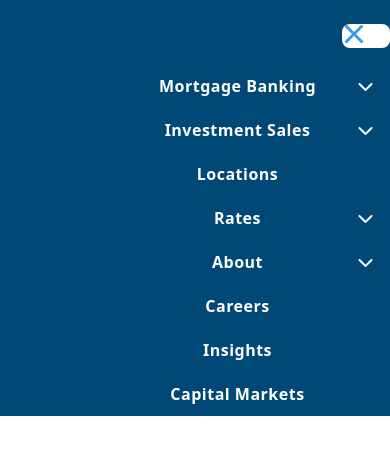
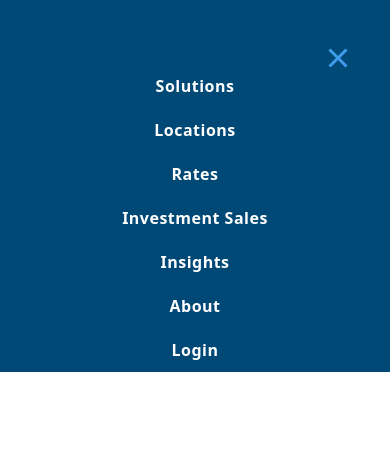
Before and after one commit to jhs129/bwe-poc, a Next.js app: page /test in a window 390 px wide. Both pictures are taken after a click on the button "hamburger menu". Shown: the top 454 px of the page. Built offline with nearby package versions, Linux system fonts and the light colour scheme.

Commit message:
working version

```diff
--- a/components/layout/footer.jsx
+++ b/components/layout/footer.jsx
@@ -9,6 +9,13 @@ function Footer(props) {
     navItems = getDefaultContent();
   } else {
     navItems = props.navigation;
+  }
+
+  let logo;
+  if (!props.logo) {
+    logo = "/images/bwe-logo-white.webp";
+  } else {
+    logo = props.logo;
   }
 
   let socialLinks;
@@ -51,7 +58,7 @@ function Footer(props) {
       <footer className="p-4 flex flex-row mx-auto space-x-8">
         <div id="logo" className="flex flex-col">
           <Image
-            src="/images/bwe-logo-white.webp"
+            src={logo}
             alt="Logo"
             width={150}
             height={65}
--- a/components/layout/header.content.jsx
+++ b/components/layout/header.content.jsx
@@ -56,6 +56,8 @@ const content = {
     }
 
 
+
+
 export function getDefaultContent() {
   return content.data;
 }
--- a/components/layout/header.jsx
+++ b/components/layout/header.jsx
@@ -12,6 +12,13 @@ function Header(props) {
     navigation = getDefaultContent();
   } else {
     navigation = props.navigation;
+  }
+
+  let mobileNavigation;
+  if(!props.mobileNavigation ) {
+    mobileNavigation = getDefaultContent();
+  } else {
+    mobileNavigation = props.mobileNavigation;
   }
 
   let logoImage = "/logo-prod.webp";
@@ -68,13 +75,13 @@ function Header(props) {
             {/*  Hamburger Button */}
             <div
               id="hamburger-div"
-              className="absolute right-0 top-6 md:flex md:items-center md:justify-end bg-primaryLight"
+              className={`absolute right-4 top-12 md:flex md:items-center md:justify-end${ isOpen ? " bg-nav1" : " bg-primaryLight"}`}
             >
               <button
                 id="menu-btn"
                 aria-label="hamburger menu"
-                className={`block md:hidden hamburger bg-primaryLight hover:bg-primaryLight focus:outline-none ${
-                  isOpen ? "open hover:bg-nav1" : ""
+                className={`block md:hidden hamburger  focus:outline-none ${
+                  isOpen ? "open bg-nav1 hover:bg-nav1" : " bg-primaryLight hover:bg-primaryLight "
                 }`}
                 type="button"
                 onClick={() => {
@@ -97,7 +104,7 @@ function Header(props) {
             className="flex flex-col items-end pt-4 w-full self-start md:max-w-full"
           >
             {/* Navigation */}
-            <nav>
+            <nav className="mx-auto md:mx-0">
               {/* Desktop Navigation */}
 
               <div id="desktop-nav" className="hidden md:flex md:flex-row">
@@ -143,7 +150,7 @@ function Header(props) {
                 id="mobile-nav"
                 className="hidden flex-col bg-nav1 text-primaryLight font-sans tracking-wide mx-auto md:hidden"
               >
-                <MobileNav />
+                <MobileNav navigation={mobileNavigation}/>
               </div>
             </nav>
           </div>
--- /dev/null
+++ b/components/layout/mobile-nav.content.jsx
@@ -0,0 +1,104 @@
+const content = {
+    "lastUpdatedBy": "YKRZYQ4lx5hVipxOABWD0DaLFRZ2",
+    "folders": [],
+    "data": {
+      "group": [
+        {
+          "level1": [
+            {
+              "text": "Mortgage Banking",
+              "level2": [
+                {
+                  "src": "/property-types",
+                  "text": "Property Types"
+                },
+                {
+                  "src": "/finance-options",
+                  "text": "Finance Options"
+                }
+              ]
+            },
+            {
+              "text": "Investment Sales",
+              "level2": [
+                {
+                  "src": "/available-properties",
+                  "text": "Available Properties"
+                }
+              ]
+            },
+            {
+              "text": "Rates",
+              "level2": [
+                {
+                  "src": "https://www.bwe.com/weekly-rates",
+                  "text": "Market Rate"
+                },
+                {
+                  "src": "https://www.bwe.com/affordable-rates",
+                  "text": "Affordable Multifamily"
+                }
+              ]
+            },
+            {
+              "text": "About",
+              "level2": [
+                {
+                  "src": "https://www.bwe.com/ourpeople",
+                  "text": "Culture"
+                },
+                {
+                  "src": "https://www.bwe.com/dei",
+                  "text": "DE&I"
+                },
+                {
+                  "src": "https://www.bwe.com/rankings",
+                  "text": "Rankings"
+                },
+                {
+                  "src": "https://www.bwe.com/board-of-directors",
+                  "text": "Board of Directors"
+                },
+                {
+                  "src": "https://www.bwe.com/leadership",
+                  "text": "Corporate Leadership"
+                }
+              ]
+            },
+            {
+              "src": "https://www.bwe.com/careers",
+              "text": "Careers"
+            },
+            {
+              "src": "https://www.bwe.com/blog",
+              "text": "Insights"
+            },
+            {
+              "src": "https://www.bwe.com/capitalmarkets",
+              "text": "Capital Markets"
+            }
+          ]
+        }
+      ]
+    },
+    "modelId": "fb2e531be3414562b4eb00e5198541e8",
+    "query": [],
+    "published": "published",
+    "firstPublished": 1701464176195,
+    "testRatio": 1,
+    "lastUpdated": 1701464176206,
+    "createdDate": 1701463764307,
+    "createdBy": "YKRZYQ4lx5hVipxOABWD0DaLFRZ2",
+    "meta": {
+      "kind": "data",
+      "lastPreviewUrl": ""
+    },
+    "variations": {},
+    "name": "header-navigation-mobile",
+    "id": "a1c45f4d0c144aac833ce5209dc6f069",
+    "rev": "6t7txnpuwwc"
+  }
+
+  export function getDefaultContent() {
+    return content.data;
+  }
--- a/components/layout/mobile-nav.jsx
+++ b/components/layout/mobile-nav.jsx
@@ -1,91 +1,16 @@
 import Image from "next/image";
 import React, { useState } from "react";
+import { getDefaultContent } from "./mobile-nav.content";
+import Link from "next/link";
 
-const content = [
-  {
-    label: "Mortgage Banking",
-    subItems: [
-      {
-        label: "Property Types",
-        link: "https://www.bwe.com/weekly-rates",
-      },
-      {
-        label: "Finance Options",
-        link: "https://www.bwe.com/affordable-rates",
-      },
-    ],
-  },
-  {
-    label: "Investment Sales",
-    subItems: [
-      {
-        label: "Available Properties",
-        link: "https://www.bwe.com",
-      },
-    ],
-  },
 
-  {
-    label: "Locations",
-    link: "https://www.bwe.com/locations",
-  },
-  {
-    label: "Rates",
-    subItems: [
-      {
-        label: "Market Rate",
-        link: "https://www.bwe.com/weekly-rates",
-      },
-      {
-        label: "Affordable Multifamily",
-        link: "https://www.bwe.com/affordable-rates",
-      },
-    ],
-  },
-  {
-    label: "About",
-    subItems: [
-      {
-        label: "Culture",
-        link: "https://www.bwe.com/ourpeople",
-      },
-      {
-        label: "DE&I",
-        link: "https://www.bwe.com/dei",
-      },
-      {
-        label: "Rankings",
-        link: "https://www.bwe.com/rankings",
-      },
-      {
-        label: "Board of Directors",
-        link: "https://www.bwe.com/board-of-directors",
-      },
-      {
-        label: "Corporate Leadership",
-        link: "https://www.bwe.com/leadership",
-      },
-      {
-        label: "Production Leadership",
-        link: "https://www.bwe.com/production-leadership",
-      },
-    ],
-  },
-  {
-    label: "Careers",
-    link: "https://www.bwe.com/careers",
-  },
-  {
-    label: "Insights",
-    link: "https://www.bwe.com/blog",
-  },
-  {
-    label: "Capital Markets",
-    link: "https://www.bwe.com/capitalmarkets",
-  },
-];
 
 function MobileNav(props) {
+
+  let content = getDefaultContent();
+  if (props?.navigation) {
+    content = props.navigation;
+  }
   const [expandedItems, setExpandedItems] = useState([]);
 
   const handleItemClick = (index) => {
@@ -120,7 +45,7 @@ function MobileNav(props) {
 
   return (
       <>
-      {navContent.map((item, index) => (
+        {content.group[0].level1.map((item, index) => (
           <div
             nav-type="level-1"
             key={index}
@@ -132,15 +57,15 @@ function MobileNav(props) {
             <div className="flex flex-row">
               <div className={`hamburger-row col1-index-${index} w-[1/10]`}></div>
               <div
-              className={`hamburger-row col2-index-${index} w-60 text-center`}
+                className={`hamburger-row col2-index-${index} w-80 text-center`}
               >
                 <div className={`hamburger-row col2-index-${index}`}>
-                {item.label}
+                  {item?.src ? <Link className="text-primaryLight" href={item.src}>{item.text}</Link> : `${item.text}` }
                 </div>
               </div>
 
               <div className={`hamburger-row col3-index-${index} h-11 w-[1/10]`}>
-              {item.subItems && (
+                {item.level2 && (
                   <div className={`hamburger-row col3-index-${index} text-white`}>
                     <i
                       class={`fa-solid fa-chevron-down text-white ${
@@ -152,16 +77,17 @@ function MobileNav(props) {
               </div>
             </div>
 
-          {item.subItems && expandedItems.includes(index) && (
+            {item.level2 && expandedItems.includes(index) && (
               <div nav-type="level-2" className="flex flex-col mx-auto h-auto">
-              {item.subItems.map((subItem, subIndex) => (
+                {item.level2.map((subItem, subIndex) => (
                   <div className="font-light text-center h-11" key={subIndex}>
-                  {subItem.label}
+                   <Link className="text-primaryLight" href={subItem.src}>{subItem.text}</Link>
                   </div>
                 ))}
               </div>
             )}
           </div>
+
       ))}
       </>
   );
--- a/pages/index.jsx
+++ b/pages/index.jsx
@@ -51,6 +51,7 @@ export default function Home(props) {
       </Head>
       <Header
         navigation={props?.header || undefined}
+        mobileNavigation={props?.headerMobile || undefined}
         logo={props?.settings?.logo || undefined}
       />
       <main>
@@ -62,6 +63,7 @@ export default function Home(props) {
       <Footer
         navigation={props?.footer || undefined}
         socialLinks={props?.socialLinks || undefined}
+        logo={props?.settings?.altLogo || undefined}
         copyright={props?.settings?.copyright || undefined}
       />
     </>
@@ -71,8 +73,12 @@ export default function Home(props) {
 export const getStaticProps = async ({ params }) => {
   // Fetch the builder content for the given page
 
-  const headerContent = await builder
+  const desktopTopNav = await builder
     .get("navigation", { query: { name: "header-navigation" }, enrich: true })
+    .promise();
+
+    const mobileTopNav = await builder
+    .get("navigation", { query: { name: "header-navigation-mobile" }, enrich: true })
     .promise();
 
   const footerContent = await builder
@@ -102,7 +108,8 @@ export const getStaticProps = async ({ params }) => {
   // Return the page content as props
   return {
     props: {
-      header: headerContent?.data || null,
+      header: desktopTopNav?.data || null,
+      headerMobile: mobileTopNav?.data || null,
       footer: footerContent?.data || null,
       socialLinks: socialLinks?.data || null,
       settings: siteProperties?.data || null,
```
Also changed, not shown: pages/[...page].jsx (+11 -7 lines). Lines whose indentation alone changed are shown as unchanged.
